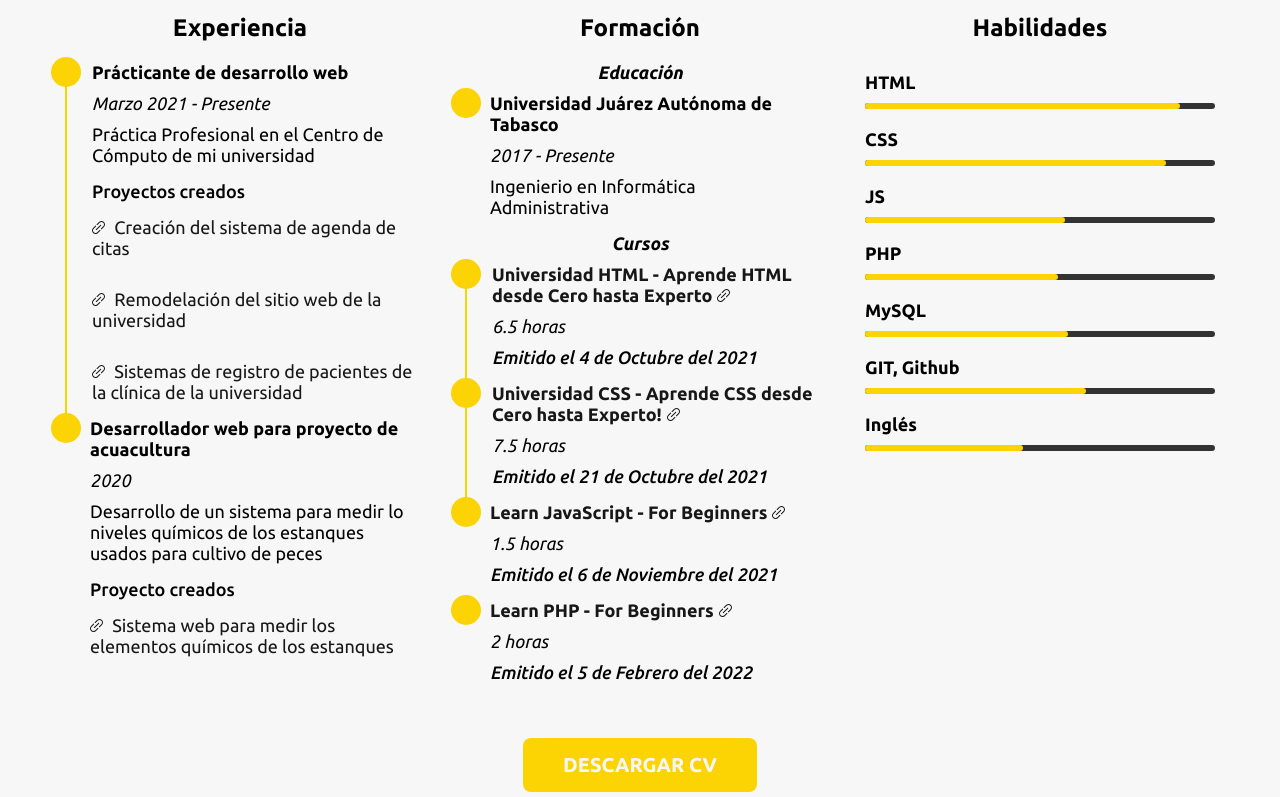
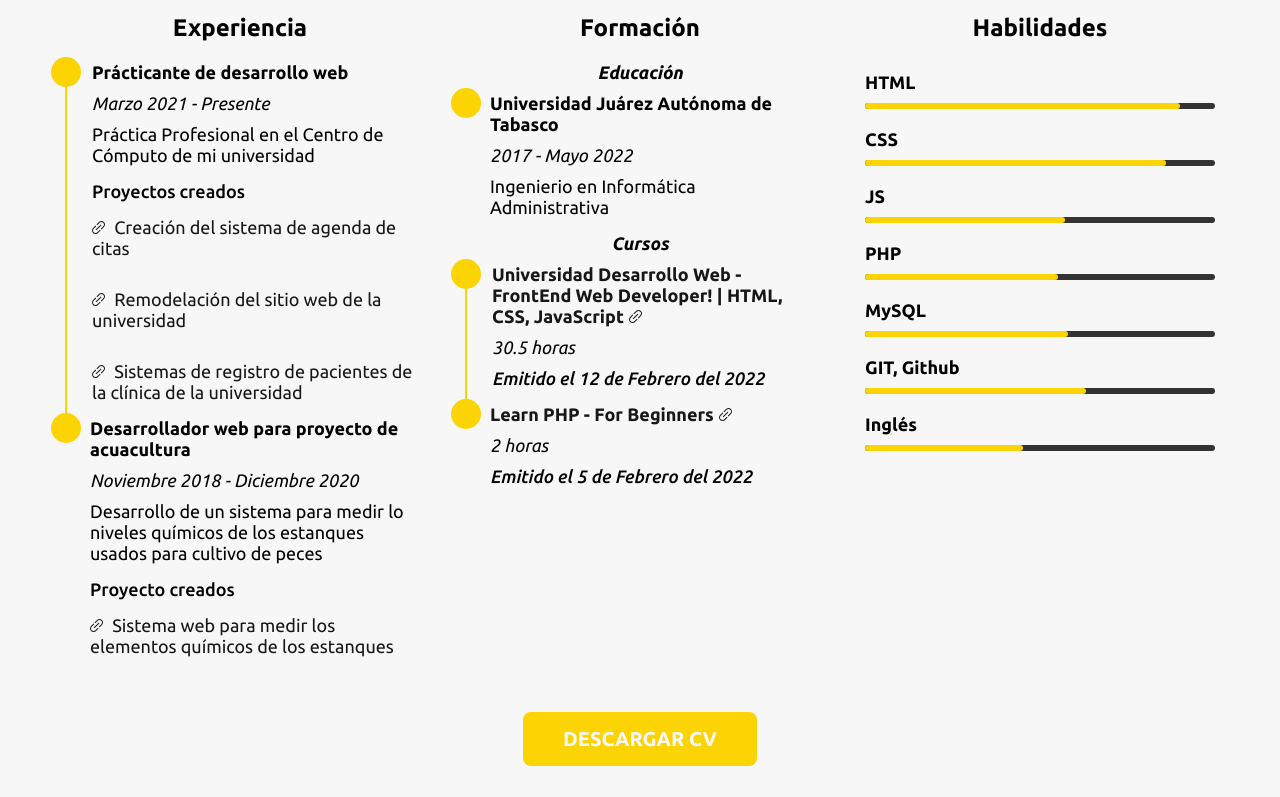
Before and after one commit to Otiliojr14/portafolio, a website: page index.html in a window 1280 px wide. Shown: the part 888-1685 px from the top of the page. Drawn offline with Linux system fonts and the light colour scheme.

Commit message:
Actualizacion a tres años de experiencia

```diff
--- a/index.html
+++ b/index.html
@@ -50,8 +50,8 @@
             Otilio <span class="u-black">Rodríguez</span>
           </h1>
           <h3 class="heading-3 u-white u-margin-bottom-medium">
-            Soy <span class="u-black">desarrollador web</span> con dos años de
-            experiencia
+            Soy <span class="u-black">desarrollador web</span> con más de tres
+            años de experiencia
           </h3>
           <a href="#about" class="btn btn--yellow">Sobre mí</a>
         </div>
@@ -100,7 +100,7 @@
               <h4 class="heading-4">
                 Desarrollador web para proyecto de acuacultura
               </h4>
-              <p class="about__date">2020</p>
+              <p class="about__date">Noviembre 2018 - Diciembre 2020</p>
               <p class="about__description">
                 Desarrollo de un sistema para medir lo niveles químicos de los
                 estanques usados para cultivo de peces
@@ -121,7 +121,7 @@
             <h4 class="heading-4 about__subtitle">Educación</h4>
             <div class="about__box about__box--last">
               <h4 class="heading-4">Universidad Juárez Autónoma de Tabasco</h4>
-              <p class="about__date">2017 - Presente</p>
+              <p class="about__date">2017 - Mayo 2022</p>
               <p class="about__description">
                 Ingenierio en Informática Administrativa
               </p>
@@ -129,33 +129,14 @@
             <h4 class="heading-4 about__subtitle">Cursos</h4>
             <div class="about__box">
               <h4 class="heading-4">
-                <a href="https://ude.my/UC-30317944-019b-4d03-affb-9c020aedcd01"
-                  >Universidad HTML - Aprende HTML desde Cero hasta Experto</a
+                <a href="https://ude.my/UC-cd96e899-5f01-4c09-a8e6-afb44b526e69"
+                  >Universidad Desarrollo Web - FrontEnd Web Developer! | HTML,
+                  CSS, JavaScript</a
                 >
               </h4>
-              <p class="about__hours">6.5 horas</p>
-              <p class="about__finish-date">Emitido el 4 de Octubre del 2021</p>
-            </div>
-            <div class="about__box">
-              <h4 class="heading-4">
-                <a href="https://ude.my/UC-e78f2987-5dd2-4408-8c95-177014936ac1"
-                  >Universidad CSS - Aprende CSS desde Cero hasta Experto!</a
-                >
-              </h4>
-              <p class="about__hours">7.5 horas</p>
+              <p class="about__hours">30.5 horas</p>
               <p class="about__finish-date">
-                Emitido el 21 de Octubre del 2021
-              </p>
-            </div>
-            <div class="about__box about__box--last">
-              <h4 class="heading-4">
-                <a href="https://ude.my/UC-7368ac9b-6fa3-43ad-85da-1b276584b7f3"
-                  >Learn JavaScript - For Beginners</a
-                >
-              </h4>
-              <p class="about__hours">1.5 horas</p>
-              <p class="about__finish-date">
-                Emitido el 6 de Noviembre del 2021
+                Emitido el 12 de Febrero del 2022
               </p>
             </div>
             <div class="about__box about__box--last">
@@ -229,7 +210,7 @@
           </article>
         </div>
         <a
-          href="https://drive.google.com/file/d/1Be2-vrmg6TkjICjkYocmUnnUkUvTBawo/view?usp=sharing"
+          href="https://drive.google.com/file/d/1Ur7T1cM0fqnpdmd9NZKNJUvte9_v7Z7_/view?usp=sharing"
           class="btn btn--yellow-dark"
           >Descargar CV</a
         >
```
